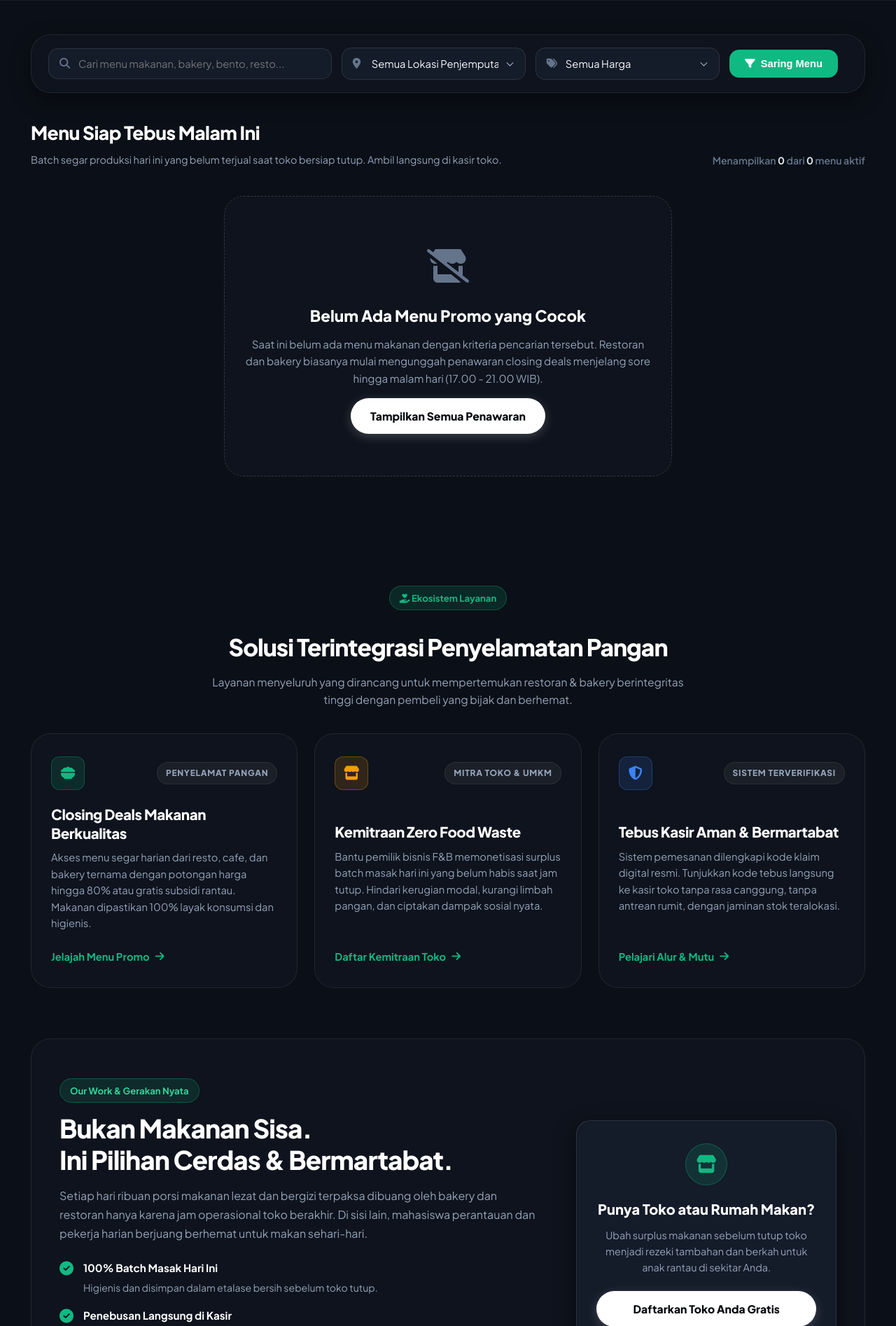
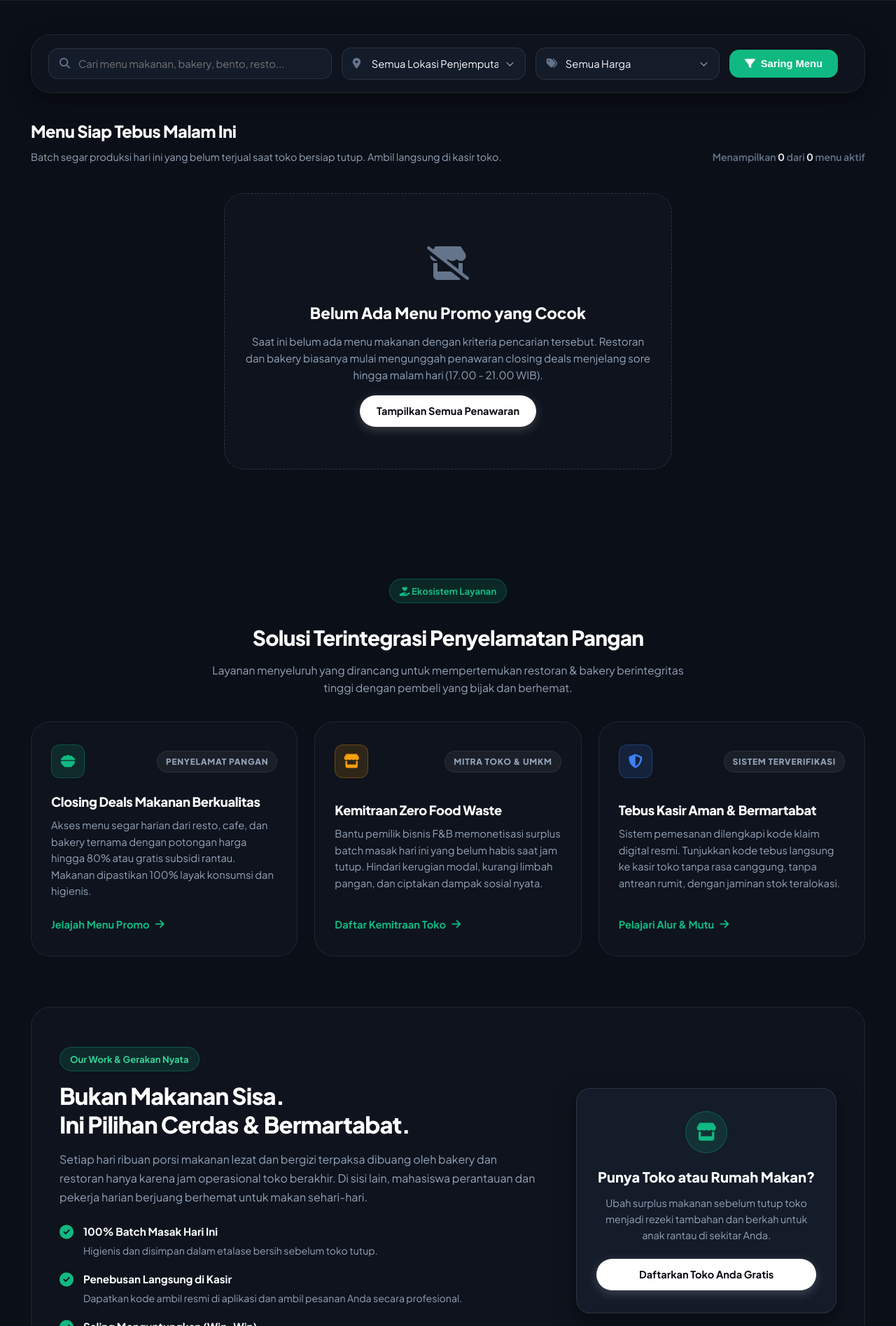
Before and after one commit to pahmiiansyah-rgb/berbagi-rasa, a PHP site: page / in a window 1280 px wide. Shown: the part 951-2846 px from the top of the page at 70% size. Run offline with PHP 8.4, Linux system fonts and the light colour scheme; data that the repository does not hold is empty.

Commit message:
style: rapikan tipografi landing page dan kecilkan ukuran teks 8-12%

```diff
--- a/assets/css/style.css
+++ b/assets/css/style.css
@@ -758,9 +758,9 @@ main.main-content.has-homepage-hero {
     display: inline-flex;
     align-items: center;
     justify-content: center;
-    padding: 13px 28px;
-    font-size: 0.98rem;
-    font-weight: 750;
+    padding: 11px 24px;
+    font-size: 0.91rem;
+    font-weight: 700;
     color: #06090e;
     background: #ffffff;
     border-radius: var(--radius-full);
@@ -1165,10 +1165,10 @@ select.form-control-cinematic {
 }
 
 .mission-title {
-    font-size: clamp(1.8rem, 3vw, 2.3rem);
-    font-weight: 850;
-    color: #ffffff;
-    line-height: 1.2;
+    font-size: clamp(1.62rem, 2.7vw, 2.05rem);
+    font-weight: 800;
+    color: #ffffff;
+    line-height: 1.25;
     letter-spacing: -0.025em;
     margin-bottom: 16px;
 }
@@ -3014,7 +3014,7 @@ body.mobile-drawer-locked {
 }
 
 .service-title {
-    font-size: 1.28rem;
+    font-size: 1.15rem;
     font-weight: 800;
     color: #ffffff;
     letter-spacing: -0.02em;
--- a/views/donations/index.php
+++ b/views/donations/index.php
@@ -138,7 +138,7 @@
     <!-- Section Title & Results Count -->
     <div style="display: flex; justify-content: space-between; align-items: flex-end; margin-bottom: 28px; flex-wrap: wrap; gap: 12px;">
         <div>
-            <h2 style="font-size: 1.65rem; font-weight: 800; color: #ffffff; letter-spacing: -0.02em; margin-bottom: 6px;">
+            <h2 style="font-size: 1.48rem; font-weight: 800; color: #ffffff; letter-spacing: -0.02em; margin-bottom: 6px;">
                 Menu Siap Tebus Malam Ini
             </h2>
             <p style="font-size: 0.9rem; color: #94a3b8; margin: 0;">
@@ -279,7 +279,7 @@
             <span class="mission-badge" style="background: rgba(16, 185, 129, 0.15); color: #10b981; border: 1px solid rgba(16, 185, 129, 0.3);">
                 <i class="fa-solid fa-hand-holding-heart"></i> Ekosistem Layanan
             </span>
-            <h2 style="font-size: 2.1rem; font-weight: 850; color: #ffffff; letter-spacing: -0.03em; margin: 12px 0 10px 0;">
+            <h2 style="font-size: 1.85rem; font-weight: 800; color: #ffffff; letter-spacing: -0.025em; margin: 12px 0 10px 0;">
                 Solusi Terintegrasi Penyelamatan Pangan
             </h2>
             <p style="color: #94a3b8; font-size: 0.98rem; line-height: 1.6; margin: 0;">
```
Also changed, not shown: other parts of assets/css/style.css (+19 -19 lines).
